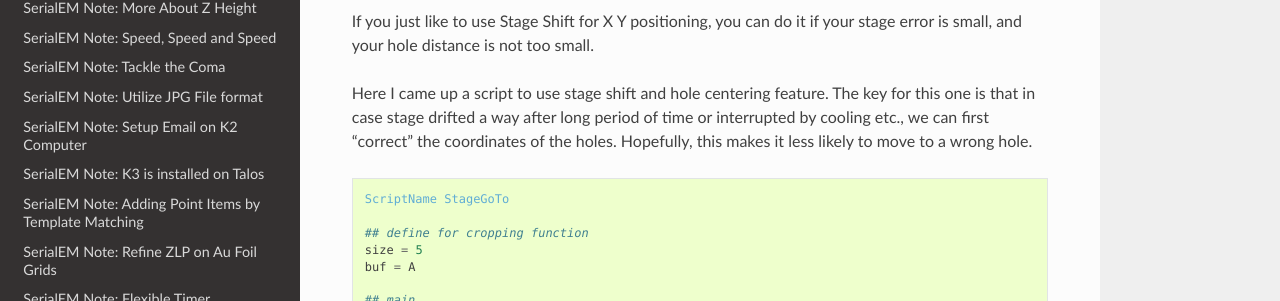
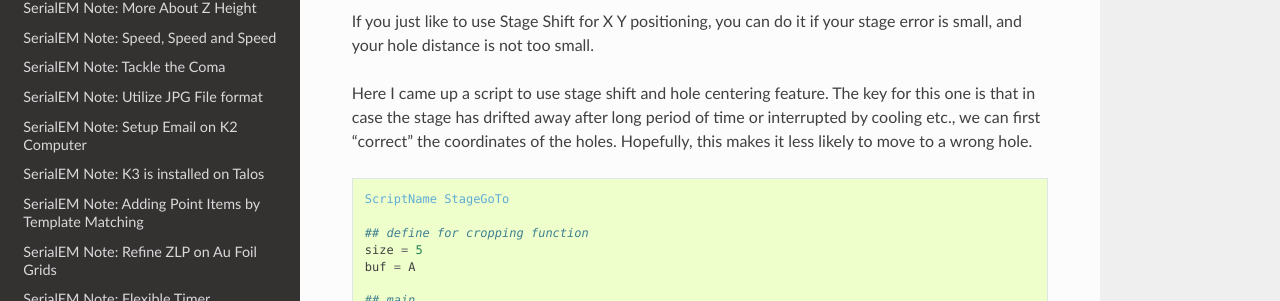
Before and after one commit to xuchen66/sphinx-emdocs, a Sphinx documentation site: the page built from source/serialem-note-more-about-XY-position.rst, in a window 1280 px wide and 900 px high, scrolled down 2384 px. Shown: the part 174-475 px from the top of the window. Built offline with Sphinx 7.4.7 and the Read the Docs theme 3.1.0, drawn with Linux system fonts in a browser that asks for light colours; pages that are not in the unit, such as notebooks, are missing from menus.

Commit message:
Update serialem-note-more-about-XY-position.rst

```diff
--- a/source/serialem-note-more-about-XY-position.rst
+++ b/source/serialem-note-more-about-XY-position.rst
@@ -141,7 +141,7 @@
 if your stage error is small, and your hole distance is not too small.
 
 Here I came up a script to use stage shift and hole centering feature.
-The key for this one is that in case stage drifted a way after long
+The key for this one is that in case the stage has drifted away after long
 period of time or interrupted by cooling etc., we can first "correct"
 the coordinates of the holes. Hopefully, this makes it less likely to
 move to a wrong hole.
```
